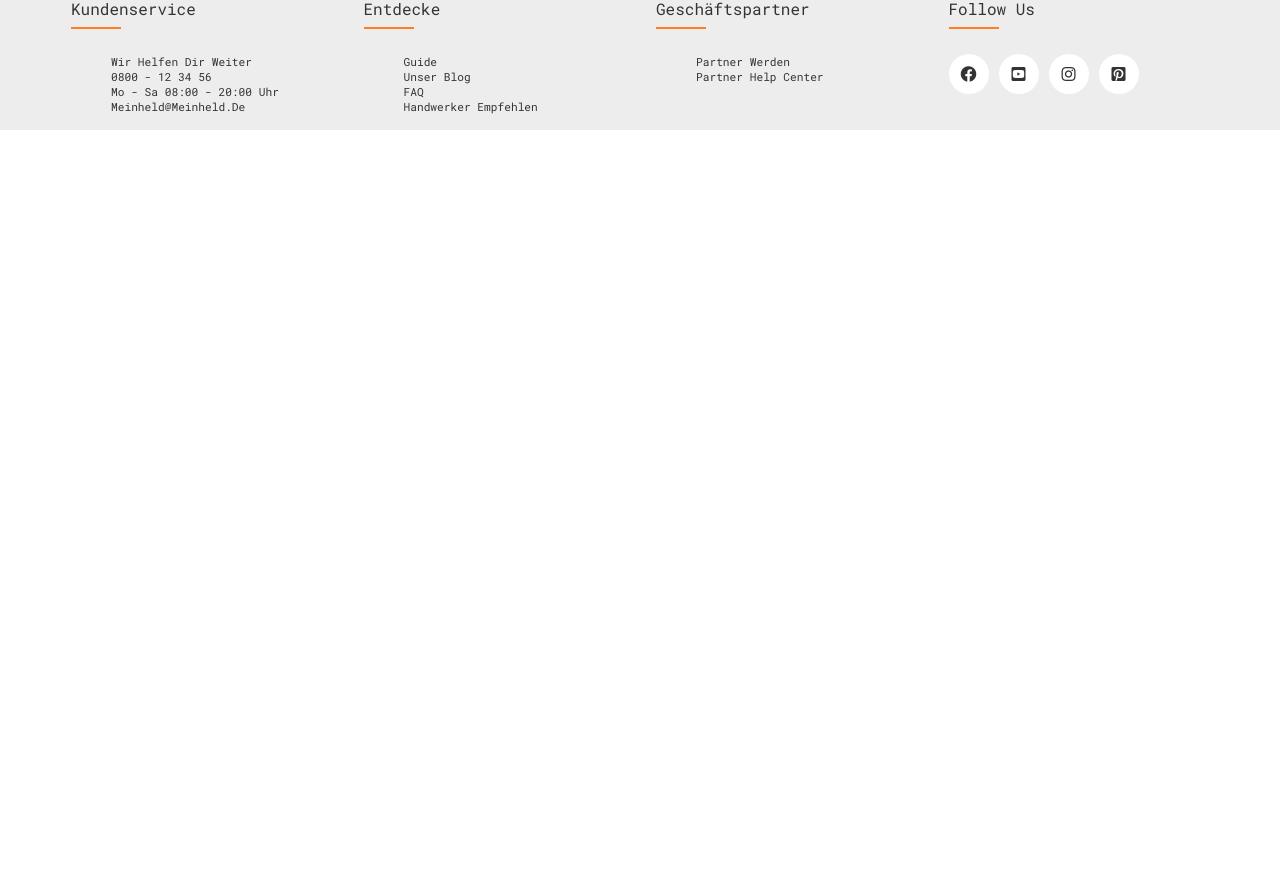
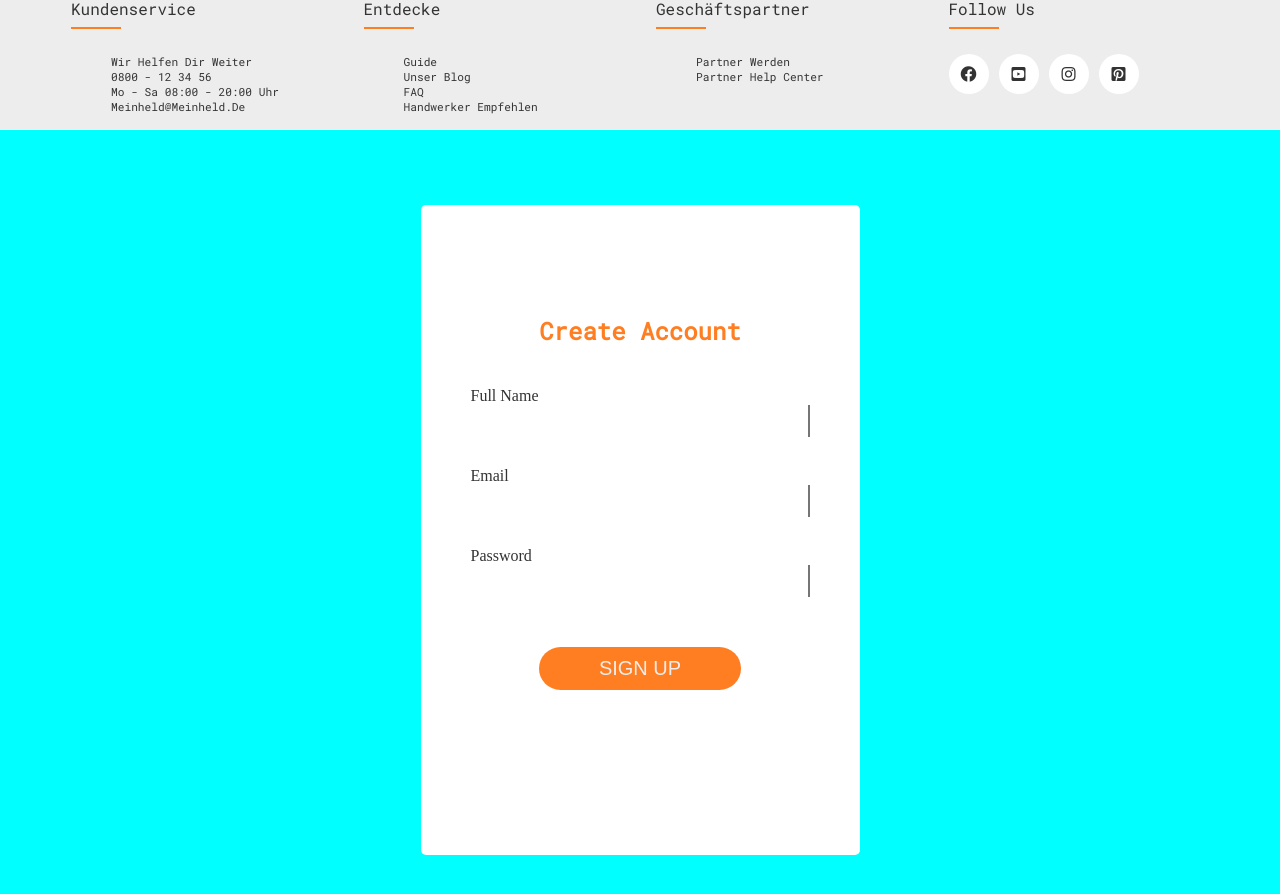
Before and after one commit to Ziedlassoued/mein-held, a React (Vite) app: page / in a window 1280 px wide. Shown: the part 2074-2968 px from the top of the page. Before the commit the page ends 2204 px from the top, so only its background shows below. Built offline with nearby package versions, Linux system fonts and the light colour scheme.

Commit message:
:construction: Sign up form in progress

```diff
--- a/src/App.tsx
+++ b/src/App.tsx
@@ -4,7 +4,7 @@ import LandingPage from './pages/LandingPage/LandingPage';
 import { BrowserRouter as Router, Routes, Route } from 'react-router-dom';
 import ElektrikerList from './pages/ElektrikerList/ElektrikerList';
 import BodenlegerList from './pages/BodenlegerList/BodenlegerList';
-import Registration from './components/Registration/Registration';
+import SignUpForm from './pages/SignUpForm/SignUpForm';
 
 function App() {
   // const [message, setMessage] = useState('');
@@ -20,8 +20,9 @@ function App() {
         <Route path="/" element={<LandingPage />}></Route>
         <Route path="/ElektrikerList" element={<ElektrikerList />}></Route>
         <Route path="/Bodenlegerlist" element={<BodenlegerList />}></Route>
-        <Route path="/registration" element={<Registration />}></Route>
+        <Route path="/registration" element={<SignUpForm />}></Route>
       </Routes>
+      <SignUpForm />
     </Router>
   );
 }
--- /dev/null
+++ b/src/pages/SignUpForm/SignUpForm.module.css
@@ -0,0 +1,78 @@
+.container {
+  background-color: aqua;
+  width: 100%;
+  min-height: 100vh;
+  display: flex;
+  justify-content: center;
+  align-items: center;
+}
+
+.appWrapper {
+  background-color: #fff;
+  min-width: 350px;
+  min-height: 650px;
+  padding: 30px;
+  box-sizing: border-box;
+  border-radius: 5px;
+}
+
+.title {
+  color: var(--color-tertiary);
+  text-align: center;
+  margin: 80px 0 40px;
+}
+
+.name,
+.email,
+.password {
+  margin: 20px;
+  color: var(--color-primary);
+  font-size: 1rem;
+}
+
+.password {
+  margin-bottom: 40px;
+}
+
+.input {
+  height: 2rem;
+  font-size: 20px;
+  outline: none;
+  width: 100%;
+  border-top-style: none;
+  border-left-style: none;
+  border-bottom-style: none;
+  margin-bottom: 10px;
+}
+
+.error {
+  color: red;
+}
+
+.submit {
+  display: flex;
+  text-transform: uppercase;
+  font-size: 20px;
+  border-radius: 25px;
+  color: var(--color-secondary);
+  padding: 10px 60px;
+  background: var(--color-tertiary);
+  box-shadow: rgba(0 0 0 30%) 0 19px 38px, rgba(0 0 0 22%) 0 15px 12px;
+  margin: auto;
+  outline: none;
+  border: none;
+  cursor: pointer;
+  transition: all 0.1s;
+}
+
+button:active {
+  transform: translateY(2px);
+}
+
+.formSucces {
+  display: flex;
+  justify-content: center;
+  margin-top: 250px;
+  min-width: 370px;
+  color: green;
+}
--- /dev/null
+++ b/src/pages/SignUpForm/SignUpForm.tsx
@@ -0,0 +1,59 @@
+import React, { FormEvent, useState } from 'react';
+import styles from './SignUpForm.module.css';
+
+function SignUpForm(): JSX.Element {
+  const [values, setValues] = useState({
+    fullname: '',
+    email: '',
+    password: '',
+  });
+
+  const handleFormSubmit = (event: FormEvent) => {
+    event.preventDefault();
+  };
+  return (
+    <div className={styles.container}>
+      <div className={styles.appWrapper}>
+        <div>
+          <h2 className={styles.title}>Create Account</h2>
+        </div>
+        <form className={styles.formWrapper}>
+          <div className={styles.name}>
+            <label className={styles.label}>Full Name</label>
+            <input
+              className={styles.input}
+              type="text"
+              name="fullname"
+              value={values.fullname}
+            />
+          </div>
+          <div className={styles.email}>
+            <label className={styles.label}>Email</label>
+            <input
+              className={styles.input}
+              type="email"
+              name="email"
+              value={values.email}
+            />
+          </div>
+          <div className={styles.password}>
+            <label className={styles.label}>Password</label>
+            <input
+              className={styles.input}
+              type="password"
+              name="password"
+              value={values.password}
+            />
+          </div>
+          <div>
+            <button className={styles.submit} onClick={handleFormSubmit}>
+              {setValues} Sign Up
+            </button>
+          </div>
+        </form>
+      </div>
+    </div>
+  );
+}
+
+export default SignUpForm;
```
Also changed, not shown: 1 other file (tests, documents, lock files or other folders).
